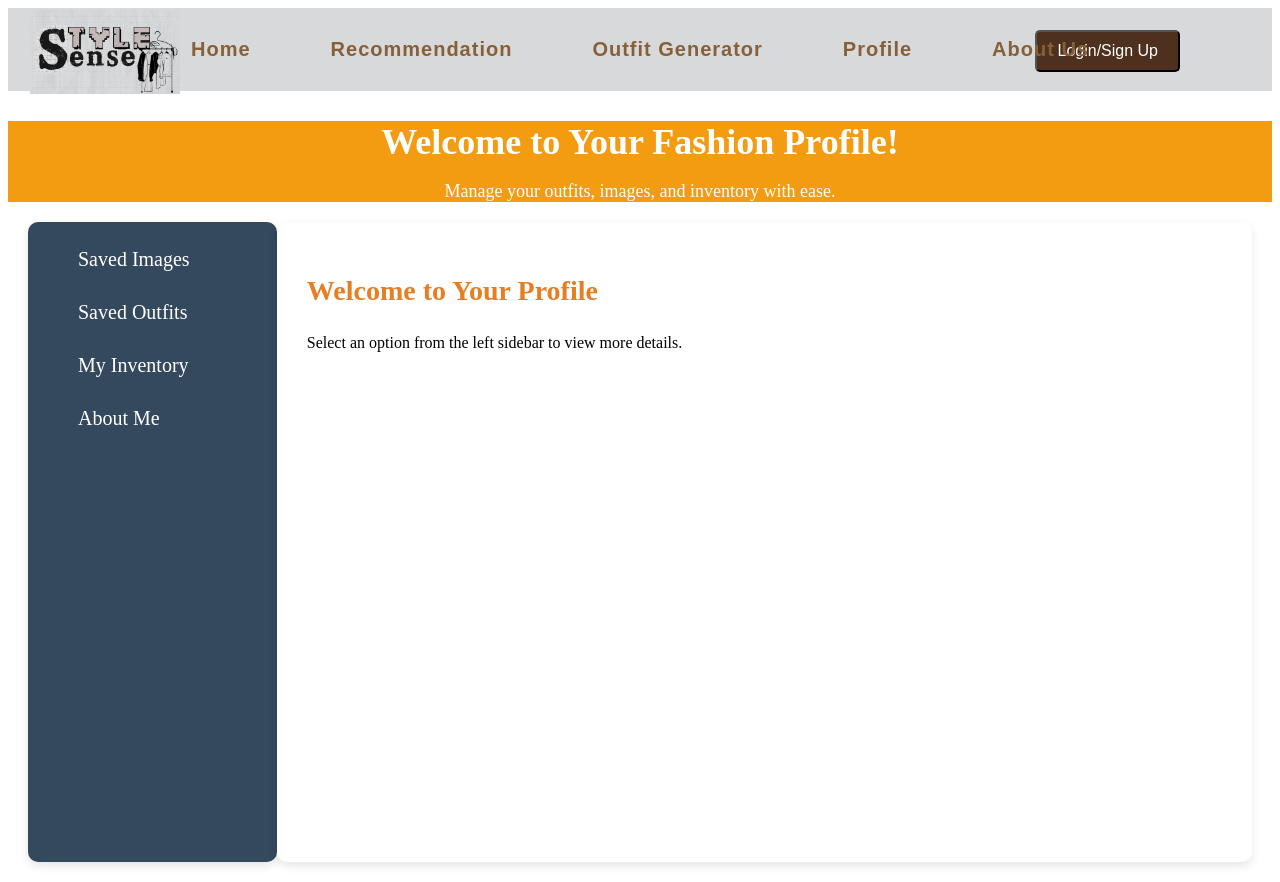
After one commit to YashBaviskar1/StyleSense, a Flask app: page /profile in a window 1280 px wide. The commit adds this page. Run offline with Flask 3, Linux system fonts and the light colour scheme; parts of the project's set-up code (start-up, migrations or seed data) failed here and were passed over.

Commit message:
profile, login, signup integration with flask, UI done by Mohine Deore

```diff
--- a/app.py
+++ b/app.py
@@ -37,6 +37,10 @@ def login():
 @app.route('/register')
 def register():
     return render_template("register.html")
+
+@app.route('/profile')
+def profile():
+    return render_template("profile.html")
 
 @app.route('/recommendation', methods = ['GET', 'POST'])
 def recommendation():
--- /dev/null
+++ b/static/css/profile.css
@@ -0,0 +1,156 @@
+
+#navbar {
+    display: flex;
+    margin-top: 0;
+    align-items: center;
+    justify-content: center;
+    background-color: #D8D9DA;
+    padding: 30px;
+    gap: 30px; /* Space between navbar items */
+    font-family: 'Poppins', sans-serif; /* Stylish font */
+  }
+
+  #navbar li {
+    list-style: none;
+  }
+
+  #navbar li a {
+    text-decoration: none;
+    font-size: 20px; /* Larger font size */
+    color: #875f39;
+    padding: 10px 25px;
+    font-weight: 600; /* Semi-bold font */
+    position: relative;
+    transition: color 0.3s ease, transform 0.3s ease; /* Smooth transitions */
+    letter-spacing: 1px; /* Spacing between letters */
+  }
+
+  #navbar li a::after {
+    content: '';
+    position: absolute;
+    left: 0;
+    bottom: 0;
+    width: 0;
+    height: 2px;
+    background-color: #4E301F; /* Underline color */
+    transition: width 0.3s ease; /* Smooth underline transition */
+  }
+
+  #navbar li a:hover::after {
+    width: 100%; /* Full width underline on hover */
+  }
+
+  #navbar li a:hover {
+    color: #4E301F; /* Darker color on hover */
+    transform: translateY(-5px); /* Slight lift on hover */
+    letter-spacing: 1.5px; /* Increase letter spacing on hover */
+  }
+
+  /* Keyframe animations */
+  @keyframes fadeIn {
+    0% { opacity: 0; }
+    100% { opacity: 1; }
+  }
+
+
+
+  /* Logo styling */
+  .logo {
+    position: absolute;
+    top: 10px;
+    left: 30px;
+    width: 150px;
+    height: auto;
+    box-shadow: #255c90;
+  }
+
+
+  /* Login/Sign Up Button */
+  .login-button {
+    position: absolute;
+    top: 30px;
+    right: 100px;
+    padding: 10px 20px;
+    font-size: 16px;
+    background-color: #4E301F;
+    color: white;
+    border-radius: 5px;
+    cursor: pointer;
+    animation: pulse 3s infinite;
+  }
+
+  .login-button:hover {
+    background-color: #b0b0b0;
+  }
+
+  .welcome-section {
+    background-color: #f39c12;
+    text-align: center;
+    padding:15 px;
+    color: white;
+  }
+
+  .welcome-section h1 {
+    font-size: 36px;
+    margin-bottom: 10px;
+  }
+
+  .welcome-section p {
+    font-size: 18px;
+  }
+
+  /* Main container */
+  .container {
+    display: flex;
+    height: calc(100vh - 160px); /* Adjust height for navbar and welcome section */
+    margin: 20px;
+  }
+
+  /* Left Sidebar */
+  .sidebar {
+    width: 20%; /* 30% width */
+    background-color: #34495e;
+    color: white;
+    padding: 10px;
+    border-radius: 10px;
+    box-shadow: 0px 4px 10px rgba(0, 0, 0, 0.1);
+  }
+
+  .sidebar ul {
+    list-style: none;
+  }
+
+  .sidebar ul li {
+    margin-bottom: 30px;
+  }
+
+  .sidebar ul li a {
+    color: white;
+    font-size: 20px;
+    text-decoration: none;
+  }
+
+  .sidebar ul li a:hover {
+    text-decoration: underline;
+  }
+
+  /* Right Content Area */
+  .content {
+    width: 80%; /* 70% width */
+    padding: 30px;
+    background-color: white;
+    overflow-y: auto;
+    box-shadow: 0px 4px 10px rgba(0, 0, 0, 0.1);
+    border-radius: 10px;
+  }
+
+  /* General styles for content */
+  .content h2 {
+    font-size: 28px;
+    color: #e67e22;
+  }
+
+  .content p {
+    font-size: 16px;
+    line-height: 1.6;
+  }
--- a/templates/index.html
+++ b/templates/index.html
@@ -20,7 +20,7 @@
                 <ul>
                     <li><a href = "register">Register</a></li>
                     <li><a href = "login">Login</a></li>
-                    <li><a href = "#">About us</a></li>
+                    <li><a href = "profile">About us</a></li>
                 </ul>
             </div>
             <div class="hero-content">
--- /dev/null
+++ b/templates/profile.html
@@ -0,0 +1,65 @@
+<!DOCTYPE html>
+<html lang="en">
+<head>
+  <meta charset="UTF-8">
+  <meta name="viewport" content="width=device-width, initial-scale=1.0">
+  <title>User Profile</title>
+  <link rel="stylesheet" href=" {{ url_for('static', filename='css/profile.css') }}">
+
+
+</head>
+<body>
+
+  <section id="header">
+    <a href="logo"><img src="{{ url_for('static', filename='images/logo.png') }}" alt="Logo" class="logo"></a>
+    <button class="login-button">Login/Sign Up</button> <!-- Added login button -->
+
+    <div>
+      <ul id="navbar">
+          <li><a class="active" href="/">Home</a></li>
+          <li><a href="recommendation">Recommendation</a></li>
+          <li><a href="classify">Outfit Generator</a></li>
+          <li><a href="profile">Profile</a></li>
+          <li><a href="#">About Us</a></li>
+      </ul>
+  </div>
+</section>
+
+  <!-- Navigation Bar -->
+  <!-- <nav class="navbar">
+    <ul>
+      <li><a href="#" onclick="loadContent('home')">Home</a></li>
+      <li><a href="#" onclick="loadContent('about-us')">About Us</a></li>
+      <li><a href="#" onclick="loadContent('recommendation')">Recommendation</a></li>
+      <li><a href="#" onclick="loadContent('sign in')">Contact</a></li>
+    </ul>
+  </nav> -->
+
+  <!-- Welcome Section -->
+  <section class="welcome-section">
+    <h1>Welcome to Your Fashion Profile!</h1>
+    <p>Manage your outfits, images, and inventory with ease.</p>
+  </section>
+
+  <!-- Main Container -->
+  <div class="container">
+    <!-- Left Sidebar -->
+    <div class="sidebar">
+      <ul>
+        <li><a href="#" onclick="loadContent('saved-images')">Saved Images</a></li>
+        <li><a href="#" onclick="loadContent('saved-outfits')">Saved Outfits</a></li>
+        <li><a href="#" onclick="loadContent('inventory')">My Inventory</a></li>
+        <li><a href="#" onclick="loadContent('about-me')">About Me</a></li>
+      </ul>
+    </div>
+
+    <!-- Right Content Area -->
+    <div class="content" id="content-area">
+      <h2>Welcome to Your Profile</h2>
+      <p>Select an option from the left sidebar to view more details.</p>
+    </div>
+  </div>
+
+  <!-- <script src="profile.js"></script> -->
+</body>
+</html>
--- a/templates/recommendation.html
+++ b/templates/recommendation.html
@@ -19,9 +19,9 @@
             <div>
                 <ul id="navbar">
                     <li><a class="active" href="/">Home</a></li>
-                    <li><a href="recommendation.html">Recommendation</a></li>
-                    <li><a href="outfitgen.html">Outfit Generator</a></li>
-                    <li><a href="profile.html">Profile</a></li>
+                    <li><a href="recommendation">Recommendation</a></li>
+                    <li><a href="classify">Outfit Generator</a></li>
+                    <li><a href="profile">Profile</a></li>
                     <li><a href="aboutus.html">About Us</a></li>
                 </ul>
             </div>
```
Also changed, not shown: 1 other file.
